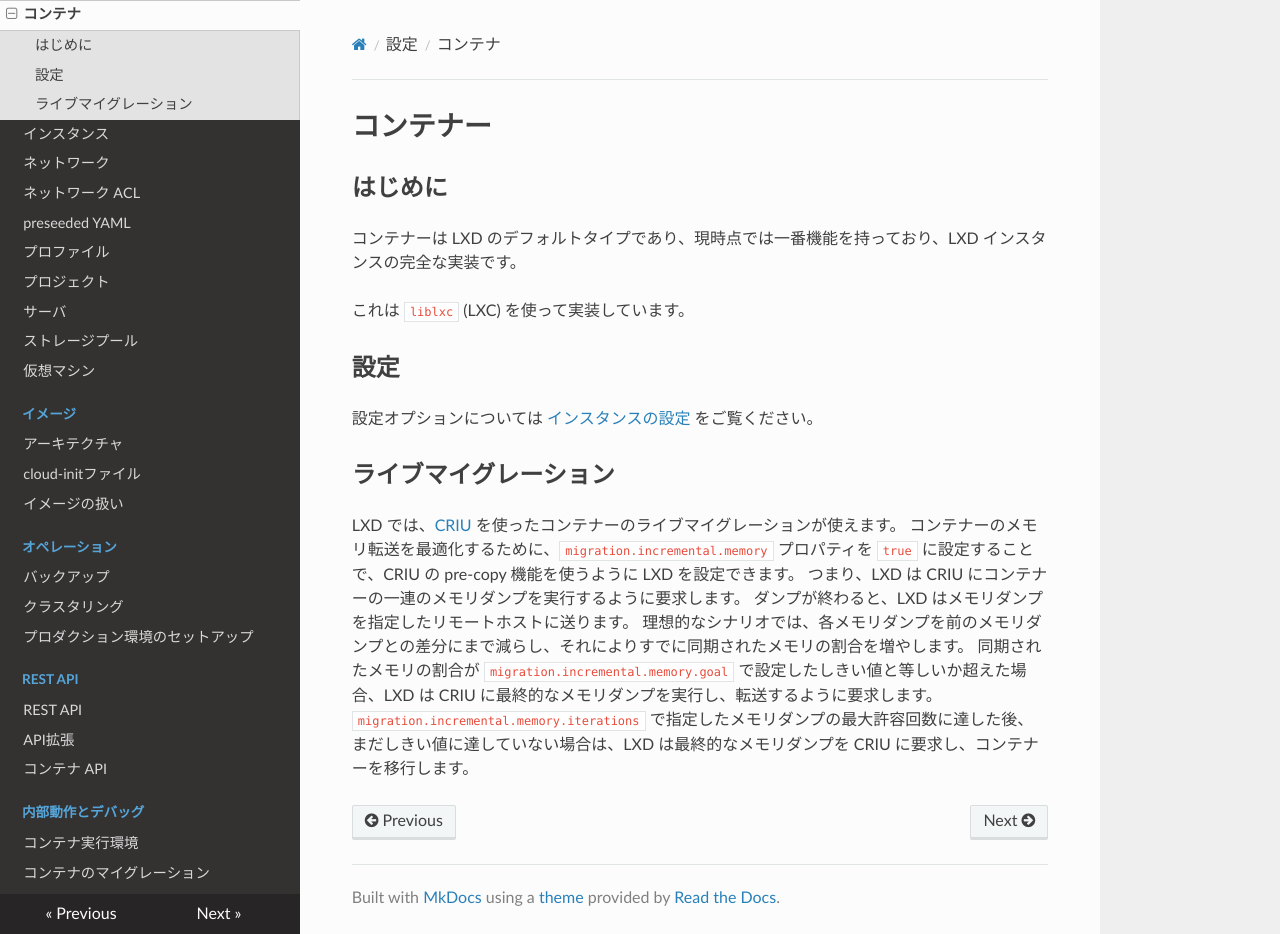
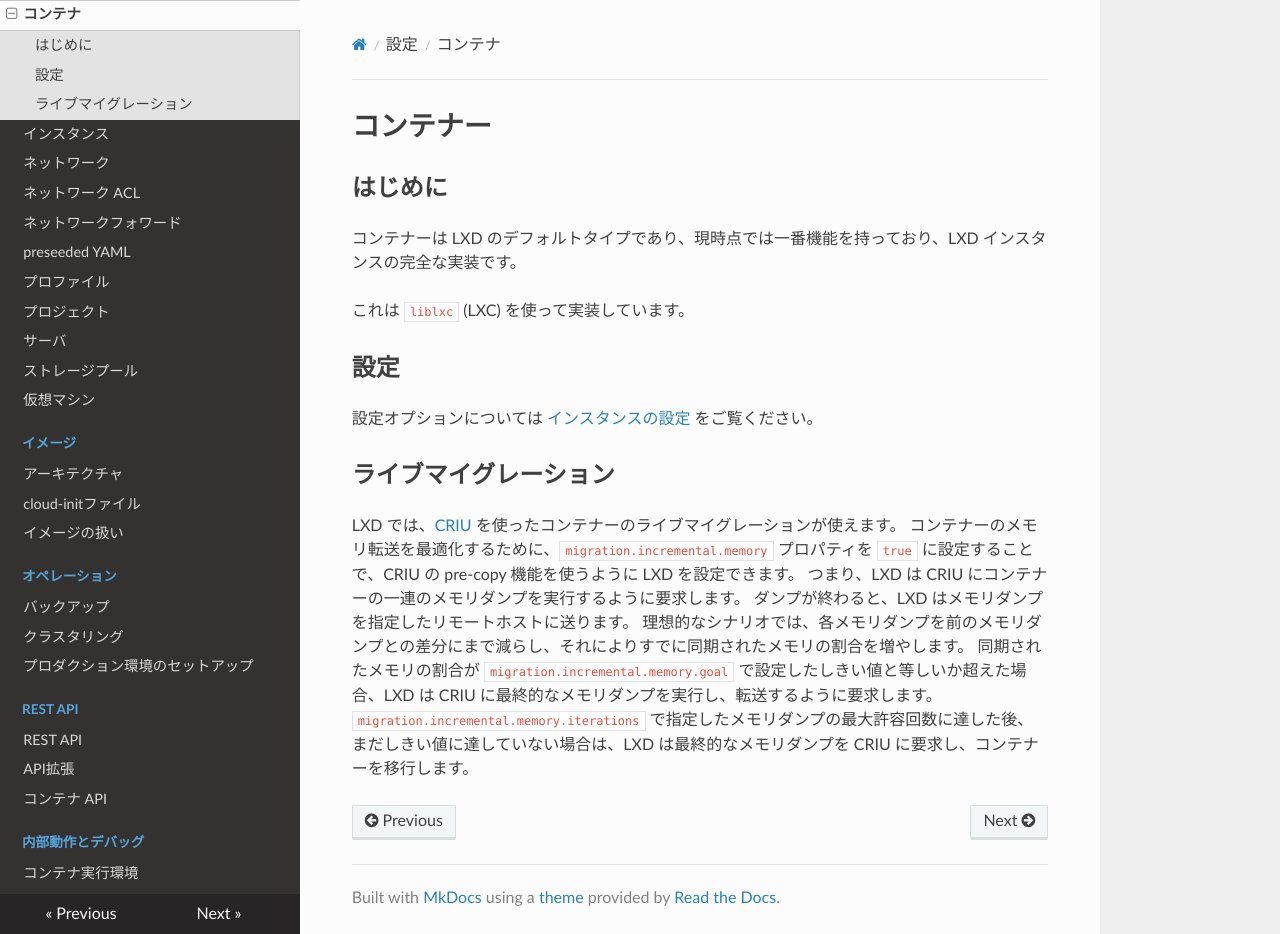
Before and after one commit to lxc-jp/lxd-ja, an MkDocs documentation site: the page built from doc/containers.md, in a window 1280 px wide and 934 px high. Built offline with MkDocs 1.6.1, drawn with Linux system fonts in a browser that asks for light colours; nearby versions of some CDN libraries; old or Windows-style settings are respelled for this version of MkDocs; part of the change alters nothing that is shown.

Commit message:
Add network-forwards.md to mkdocs.yml
Signed-off-by: Hiroaki Nakamura <hnakamur@gmail.com>

```diff
--- a/mkdocs.yml
+++ b/mkdocs.yml
@@ -14,6 +14,7 @@ pages:
     - インスタンス: instances.md
     - ネットワーク: networks.md
     - ネットワーク ACL: network-acls.md
+    - ネットワークフォワード: network-forwards.md
     - preseeded YAML: preseed.md
     - プロファイル: profiles.md
     - プロジェクト: projects.md
```
